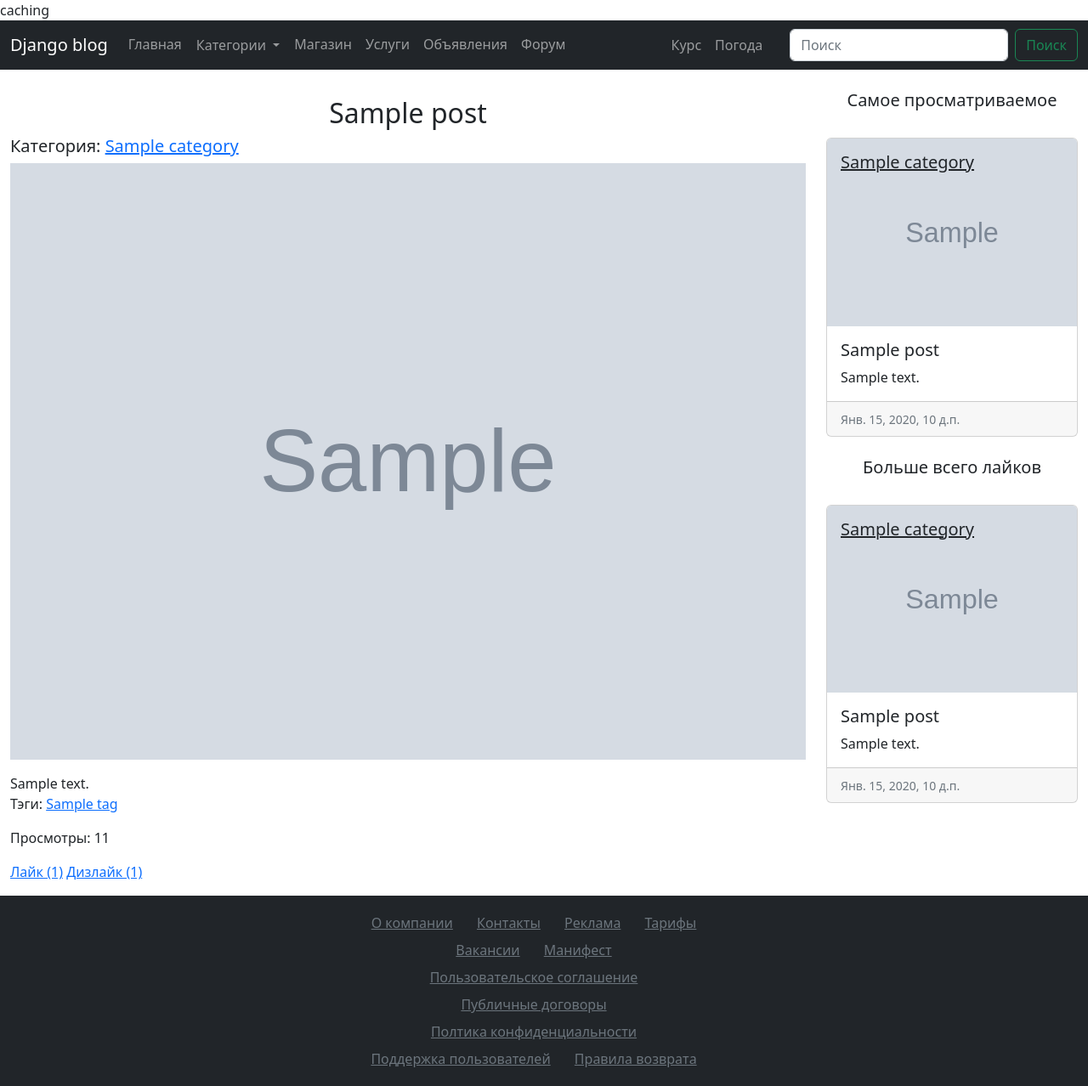
After one commit to TAnd-dev/django_blog, a Django app: a page that uses templates/base.html in a window 1280 px wide. The commit adds this page. Shown: the whole page at 85% size. Run offline with Django 3.2, Linux system fonts and the light colour scheme; tables that the repository leaves empty hold one stand-in row (values such as "Sample post"); grey boxes marked "Sample" are stand-in pictures; parts of the project's set-up code (start-up, migrations or seed data) failed here and were passed over; some libraries are stand-ins or nearby versions.

Commit message:
caching header, added single post, pagination, finalized categories and sidebar(separate tags created)

```diff
--- a/blog/models.py
+++ b/blog/models.py
@@ -56,6 +56,9 @@ class Post(models.Model):
     def __str__(self):
         return f'{self.title}'
 
+    def get_absolute_url(self):
+        return reverse('post_detail', kwargs={'slug': self.slug})
+
     class Meta:
         ordering = ['-created_date']
 
@@ -96,7 +99,7 @@ class Tag(models.Model):
         return f'{self.tag_name}'
 
     def get_absolute_url(self):
-        return reverse('post', kwargs={'slug': self.slug})
+        return reverse('tag', kwargs={'slug': self.slug})
 
     class Meta:
         ordering = ['tag_name']
--- /dev/null
+++ b/blog/templates/blog/menu_tpl.html
@@ -0,0 +1,5 @@
+<ul class="dropdown-menu bg-dark border-0 ms-2" aria-labelledby="dropdownMenuButton1">
+    {% for category in categories %}
+    <li><a class="nav-link" href="{{ category.get_absolute_url }}">{{ category.category_name }}</a></li>
+    {% endfor %}
+</ul>
--- /dev/null
+++ b/blog/templates/blog/post_detail.html
@@ -0,0 +1,26 @@
+{% extends 'blog/base_blog.html' %}
+
+{% block content %}
+<div class="col-md-9 g-4 post-content">
+    <h2 class="text-center ">{{ post.title }}</h2>
+    <h5>Категория: <a href="{{ post.category.get_absolute_url }}">{{ post.category }} </a></h5>
+    {% if post.photo %}
+    <p><img src="{{ post.photo.url }}" class="card-img-top" alt=""></p>
+    {% endif %}
+    {% autoescape off %}
+    {{ post.text }}
+    {% endautoescape %}
+    <div>
+        {% if post.tags.exists %}
+        <p>Тэги:
+            {% for tag in post.tags.all %}
+            <a href="{{ tag.get_absolute_url }}">{{ tag }}</a>
+            {% endfor %}
+        </p>
+        {% endif %}
+        <p>Просмотры: {{ post.views }}</p>
+        <a href="#">Лайк ({{ post.likes }})</a>
+        <a href="#">Дизлайк ({{ post.dislikes }})</a>
+    </div>
+</div>
+{% endblock %}
--- /dev/null
+++ b/blog/templates/blog/sidebar_tpl.html
@@ -0,0 +1,51 @@
+<h5 class="text-center">Самое просматриваемое</h5>
+        {% for post in most_views %}
+        <div class="col">
+            <div class="card h-100">
+                <a href="{{ post.get_absolute_url }}" class="text-decoration-none text-reset">
+                    {% if post.photo %}
+                    <img src="{{ post.photo.url }}" class="post-img card-img-top" alt="">
+                    {% else %}
+                    <img src="https://images.unsplash.com/photo-1659478039681-0ebbf73c7fb9?ixlib=rb-1.2.1&ixid=MnwxMjA3fDB8MHxwaG90by1wYWdlfHx8fGVufDB8fHx8&auto=format&fit=crop&w=1332&q=80"
+                         class="post-img card-img-top" alt="">
+                    {% endif %}
+                </a>
+                <a href="{{ post.category.get_absolute_url }}" class="my-card-img-overlay link-dark">
+                    <h5 class="card-title">{{ post.category }}</h5>
+                </a>
+                <a href="{{ post.get_absolute_url }}" class="card-body text-decoration-none text-reset">
+                    <h5 class="card-title">{{ post.title|truncatewords_html:60|safe }}</h5>
+                    <p class="card-text">{{ post.text|truncatewords_html:10|safe }}</p>
+                </a>
+                <div class="card-footer">
+                    <small class="text-muted">{{ post.created_date }}</small>
+                </div>
+            </div>
+        </div>
+        {% endfor %}
+
+<h5 class="text-center">Больше всего лайков</h5>
+        {% for post in most_likes %}
+        <div class="col">
+            <div class="card h-100">
+                <a href="{{ post.get_absolute_url }}" class="text-decoration-none text-reset">
+                    {% if post.photo %}
+                    <img src="{{ post.photo.url }}" class="post-img card-img-top" alt="">
+                    {% else %}
+                    <img src="https://images.unsplash.com/photo-1659478039681-0ebbf73c7fb9?ixlib=rb-1.2.1&ixid=MnwxMjA3fDB8MHxwaG90by1wYWdlfHx8fGVufDB8fHx8&auto=format&fit=crop&w=1332&q=80"
+                         class="post-img card-img-top" alt="">
+                    {% endif %}
+                </a>
+                <a href="{{ post.category.get_absolute_url }}" class="my-card-img-overlay link-dark">
+                    <h5 class="card-title">{{ post.category }}</h5>
+                </a>
+                <a href="{{ post.get_absolute_url }}" class="card-body text-decoration-none text-reset">
+                    <h5 class="card-title">{{ post.title|truncatewords_html:60|safe }}</h5>
+                    <p class="card-text">{{ post.text|truncatewords_html:10|safe }}</p>
+                </a>
+                <div class="card-footer">
+                    <small class="text-muted">{{ post.created_date }}</small>
+                </div>
+            </div>
+        </div>
+        {% endfor %}
--- /dev/null
+++ b/blog/templatetags/menu.py
@@ -0,0 +1,10 @@
+from django import template
+from blog.models import Category
+
+register = template.Library()
+
+
+@register.inclusion_tag('blog/menu_tpl.html')
+def show_menu():
+    categories = Category.objects.all()
+    return {'categories': categories}
--- /dev/null
+++ b/blog/templatetags/sidebar_post.py
@@ -0,0 +1,11 @@
+from django import template
+from blog.models import Post
+
+register = template.Library()
+
+
+@register.inclusion_tag('blog/sidebar_tpl.html')
+def show_sidebar():
+    most_views = Post.objects.order_by('-views')[:3]
+    most_likes = Post.objects.order_by('-likes')[:3]
+    return {'most_views': most_views, 'most_likes': most_likes}
--- a/blog/urls.py
+++ b/blog/urls.py
@@ -1,9 +1,10 @@
 from django.urls import path
 
-from blog.views import Blog, get_category, get_post
+from blog.views import Blog, PostByCategory, PostDetail
 
 urlpatterns = [
     path('', Blog.as_view(), name='blog'),
-    path('category/<str:slug>/', get_category, name='category'),
-    path('post/<str:slug>/', get_post, name='post'),
+    path('category/<str:slug>/', PostByCategory.as_view(), name='category'),
+    path('tag/<str:slug>/', PostByCategory.as_view(), name='tag'),
+    path('post/<str:slug>/', PostDetail.as_view(), name='post_detail'),
 ]
--- a/blog/views.py
+++ b/blog/views.py
@@ -1,14 +1,15 @@
+from django.db.models import F
 from django.shortcuts import render
-from django.views.generic import ListView
+from django.views.generic import ListView, DetailView
 
-from blog.models import Post
+from blog.models import Post, Category
 
 
 class Blog(ListView):
     model = Post
     template_name = 'blog/blog.html'
     context_object_name = 'posts'
-    paginate_by = 5
+    paginate_by = 10
 
     def get_context_data(self, *, object_list=None, **kwargs):
         context = super().get_context_data(**kwargs)
@@ -16,9 +17,37 @@ class Blog(ListView):
         return context
 
 
-def get_category(request, slug):
-    return render(request, 'blog/category.html')
+class PostByCategory(ListView):
+    template_name = 'blog/blog.html'
+    context_object_name = 'posts'
+    paginate_by = 10
+    allow_empty = False
+
+    def get_queryset(self):
+        return Post.objects.filter(category__slug=self.kwargs['slug'])
+
+    def get_context_data(self, *, object_list=None, **kwargs):
+        context = super().get_context_data(**kwargs)
+        context['title'] = Category.objects.get(slug=self.kwargs['slug'])
+        return context
 
 
-def get_post(request, slug):
-    return render(request, 'blog/category.html')
+class PostByTag(ListView):
+    template_name = 'blog/blog.html'
+    context_object_name = 'posts'
+    paginate_by = 10
+    allow_empty = False
+
+    def get_queryset(self):
+        return Post.objects.filter(tags__slug=self.kwargs['slug'])
+
+
+class PostDetail(DetailView):
+    model = Post
+
+    def get_context_data(self, *, object_list=None, **kwargs):
+        context = super().get_context_data(**kwargs)
+        self.object.views = F('views') + 1
+        self.object.save()
+        self.object.refresh_from_db()
+        return context
--- a/core/static/css/style.css
+++ b/core/static/css/style.css
@@ -6,7 +6,6 @@
 .my-card-img-overlay{
     position: absolute;
     top: 0;
-    right: 0;
     left: 0;
     padding: var(--bs-card-img-overlay-padding);
     border-radius: var(--bs-card-inner-border-radius);
@@ -17,3 +16,9 @@
     object-fit: cover;
     max-height: 230px;
 }
+
+
+.post-content img{
+    width: 100%!important;
+    height: auto!important;
+}
--- a/static/css/style.css
+++ b/static/css/style.css
@@ -6,7 +6,6 @@
 .my-card-img-overlay{
     position: absolute;
     top: 0;
-    right: 0;
     left: 0;
     padding: var(--bs-card-img-overlay-padding);
     border-radius: var(--bs-card-inner-border-radius);
@@ -16,3 +15,7 @@
     object-fit: cover;
     max-height: 230px;
 }
+
+.post-content img{
+    width: 100%;
+}
--- a/templates/base.html
+++ b/templates/base.html
@@ -23,9 +23,7 @@
 {% endif %}
 {% endfor %}
 {% endif %}
-{% block header %}
 {% include 'inc/_header.html' %}
-{% endblock %}
 <div class="container-fluid">
     <div class="row">
         {% block content %} {% endblock %}
--- a/templates/inc/_header.html
+++ b/templates/inc/_header.html
@@ -1,14 +1,18 @@
+caching{% load menu %}
+{% load cache %}
+
 <nav class="navbar navbar-expand-lg navbar-dark bg-dark mb-2">
     <div class="container-fluid">
         <button class="navbar-toggler" type="button" data-bs-toggle="collapse" data-bs-target="#navbarTogglerDemo03"
                 aria-controls="navbarTogglerDemo03" aria-expanded="false" aria-label="Переключатель навигации">
             <span class="navbar-toggler-icon"></span>
         </button>
-        <a class="navbar-brand" href="#">Django blog</a>
+        <a class="navbar-brand" href="{% url 'blog' %}">Django blog</a>
         <div class="collapse navbar-collapse" id="navbarTogglerDemo03">
+            {% cache 20 headers %}
             <ul class="navbar-nav me-auto mb-2 mb-lg-0">
                 <li class="nav-item">
-                    <a class="nav-link" href="#">Главная</a>
+                    <a class="nav-link" href="{% url 'blog' %}">Главная</a>
                 </li>
                 <li class="nav-item">
                     <div class="dropdown">
@@ -16,11 +20,7 @@
                                 data-bs-toggle="dropdown" aria-expanded="false">
                             Категории
                         </button>
-                        <ul class="dropdown-menu bg-dark border-0 ms-2" aria-labelledby="dropdownMenuButton1">
-                            <li><a class="nav-link" href="#">Действие</a></li>
-                            <li><a class="nav-link" href="#">Другое действие</a></li>
-                            <li><a class="nav-link" href="#">Что-то еще здесь</a></li>
-                        </ul>
+                        {% show_menu %}
                     </div>
                 </li>
                 <li class="nav-item">
@@ -36,6 +36,7 @@
                     <a class="nav-link" href="#">Форум</a>
                 </li>
             </ul>
+            {% endcache %}
             <ul class="navbar-nav me-4 mb-2 mb-lg-0">
                 <li class="nav-item">
                     <a class="nav-link" href="#">Курс</a>
--- a/templates/inc/_sidebar.html
+++ b/templates/inc/_sidebar.html
@@ -1,29 +1,7 @@
+{% load sidebar_post %}
+
 <div class="col-md-3 col-sm-0 mt-3">
     <div class="row row-cols-1 g-4">
-        <h5 class="text-center">Самое просматриваемое</h5>
-        {% for post in posts %}
-        <div class="col">
-            <div class="card h-100">
-                <a href="{{ post.get_absolute_url }}" class="text-decoration-none text-reset">
-                    {% if post.photo %}
-                    <img src="{{ post.photo.url }}" class="post-img card-img-top" alt="">
-                    {% else %}
-                    <img src="https://images.unsplash.com/photo-1659478039681-0ebbf73c7fb9?ixlib=rb-1.2.1&ixid=MnwxMjA3fDB8MHxwaG90by1wYWdlfHx8fGVufDB8fHx8&auto=format&fit=crop&w=1332&q=80"
-                         class="post-img card-img-top" alt="">
-                    {% endif %}
-                </a>
-                <a href="{{ category.get_absolute_url }}" class="my-card-img-overlay link-dark">
-                    <h5 class="card-title">{{ post.category }}</h5>
-                </a>
-                <a href="{{ post.get_absolute_url }}" class="card-body text-decoration-none text-reset">
-                    <h5 class="card-title">{{ post.title|truncatewords_html:60|safe }}</h5>
-                    <p class="card-text">{{ post.text|truncatewords_html:10|safe }}</p>
-                </a>
-                <div class="card-footer">
-                    <small class="text-muted">{{ post.created_date }}</small>
-                </div>
-            </div>
-        </div>
-        {% endfor %}
+        {% show_sidebar %}
     </div>
 </div>
```
Also changed, not shown: blog/templates/blog/blog.html (+45 -1 lines), core/settings.py (+8 -0 lines).
